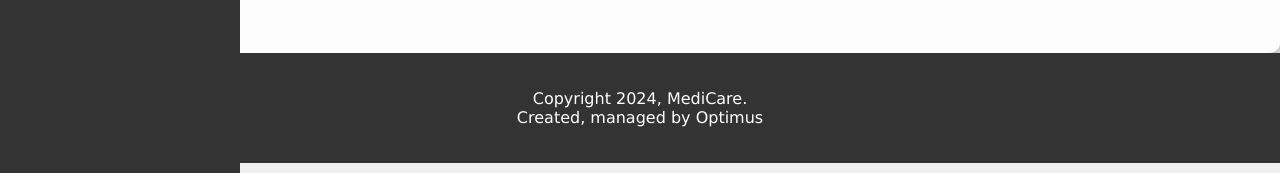
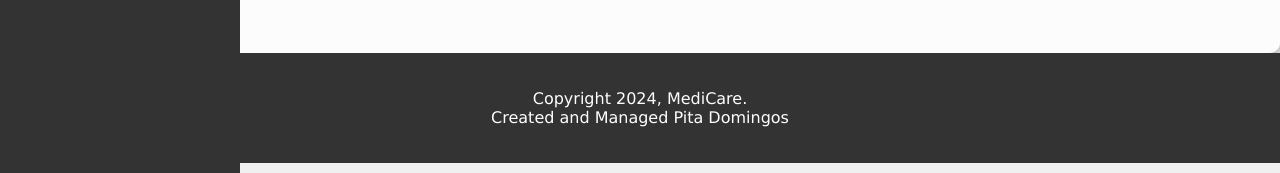
Before and after one commit to pitadomingos/diagnosisApp-Website, a Flask app: template templates/base.html in a window 1280 px wide. Shown: the part 627-800 px from the top of the page. Run offline with Flask 3, Linux system fonts and the light colour scheme; the template is opened without the code that fills it, so the values that code supplies are empty.

Commit message:
Update base.html
Footer changed

```diff
--- a/templates/base.html
+++ b/templates/base.html
@@ -96,7 +96,7 @@
         <!-- Dynamic content will be loaded here -->
     </div>
     <footer>
-        <p>Copyright 2024, MediCare.<br>Created, managed by Optimus</p>
+        <p>Copyright 2024, MediCare.<br>Created and Managed Pita Domingos</p>
     </footer>
 </body>
 </html>
```
